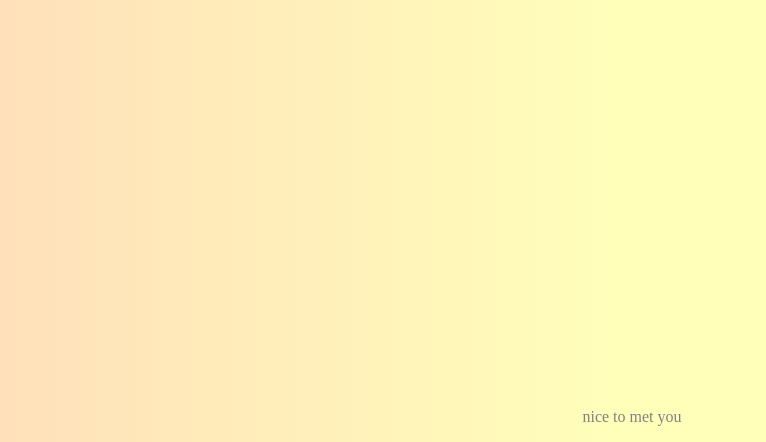
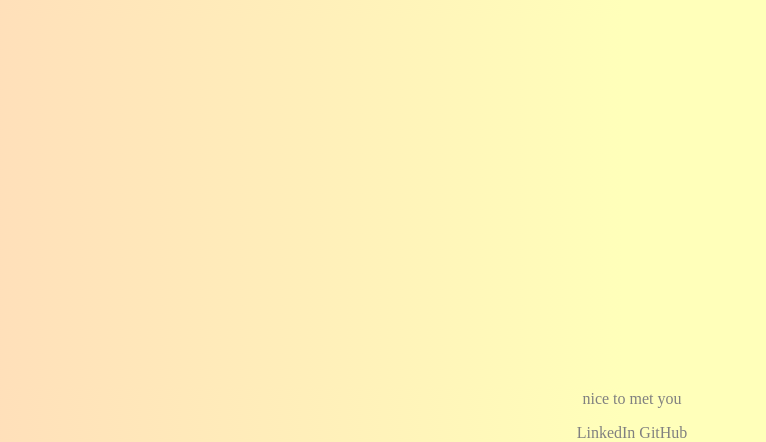
Before and after one commit to semina-xyz/personal-website, a plain HTML site: page index.html in a window 1280 px wide. Shown: the part 358-800 px from the top of the page, without its empty margins (16-782 px from the left). Drawn offline with Linux system fonts and the light colour scheme.

Commit message:
patchwork

```diff
--- a/index.html
+++ b/index.html
@@ -41,7 +41,7 @@ background: var(--color1);
 
     </main>
     <footer><p>nice to met you</p>
-
+ <a href="https://www.linkedin.com/in/semina-pekmezovic/">LinkedIn</a> <a href="https://github.com/semina-xyz">GitHub</a>
 
 </footer>
     <script src="script.js"></script>
```
